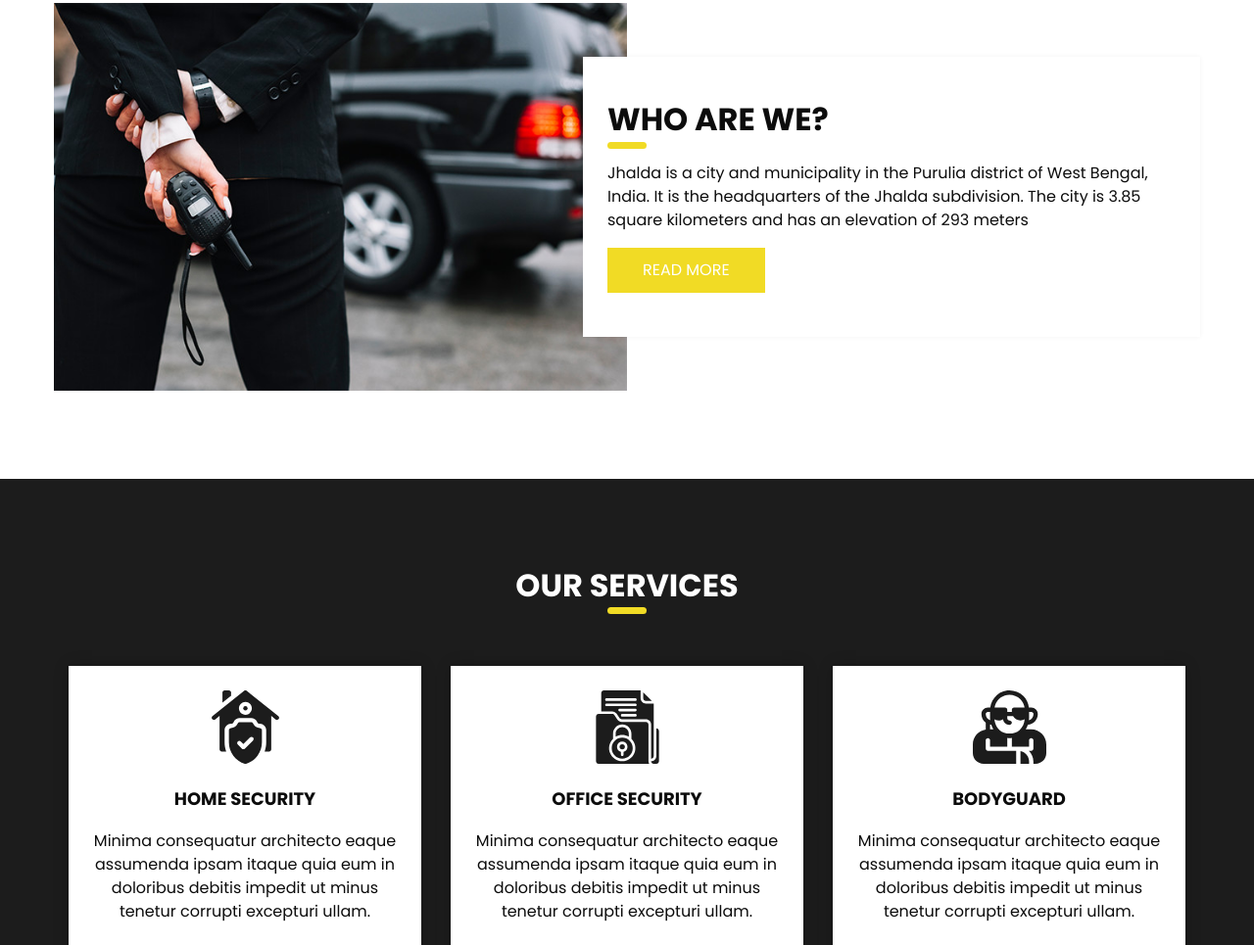
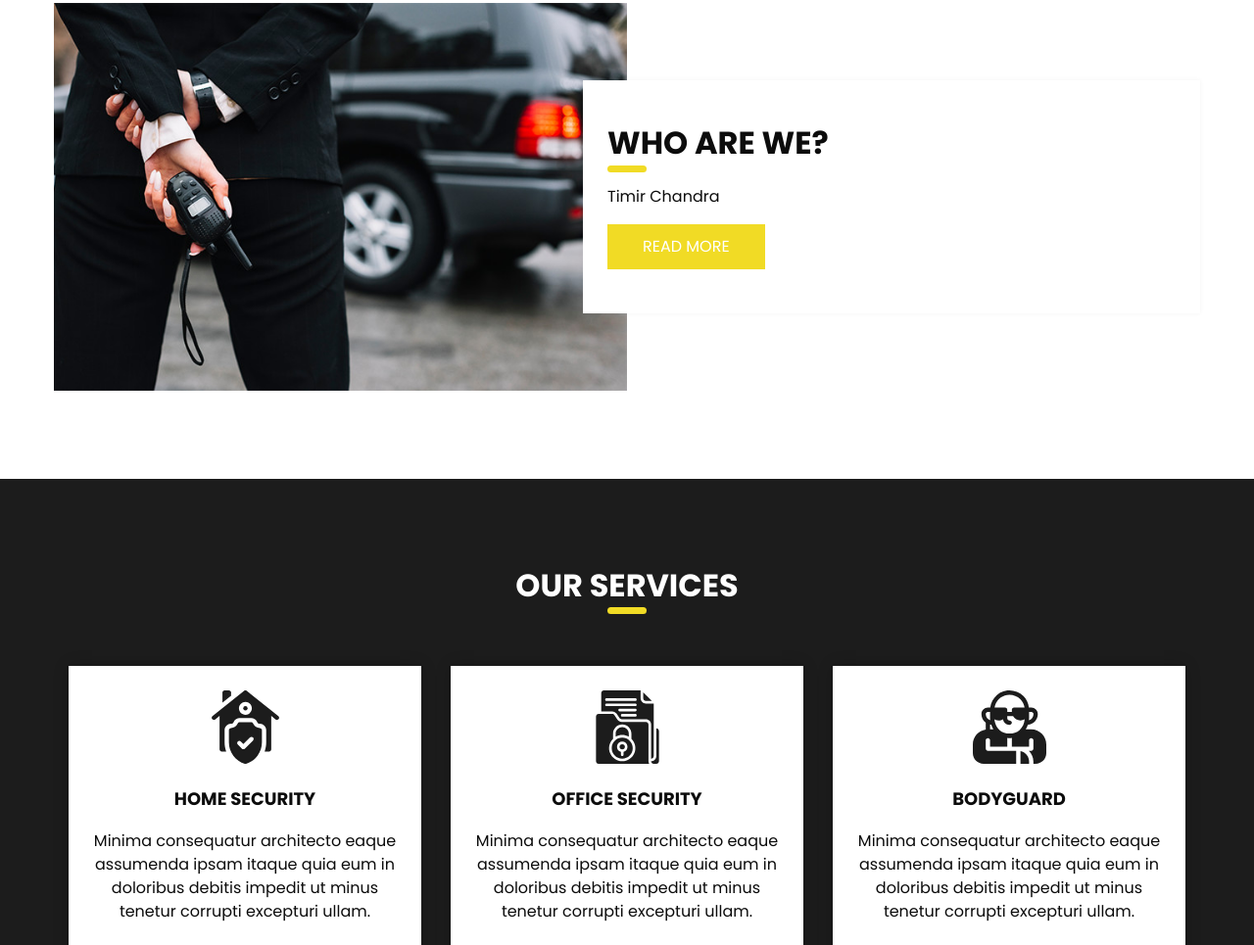
Before and after one commit to timirchandra/classwebsite3, a plain HTML site: page index.html in a window 1280 px wide. Shown: the part 887-1852 px from the top of the page at 98% size. Drawn offline with Linux system fonts and the light colour scheme.

Commit message:
Update index.html

```diff
--- a/index.html
+++ b/index.html
@@ -206,7 +206,7 @@
               </h2>
             </div>
             <p>
-              Jhalda is a city and municipality in the Purulia district of West Bengal, India. It is the headquarters of the Jhalda subdivision. The city is 3.85 square kilometers and has an elevation of 293 meters
+              Timir Chandra
             </p>
             <div class="btn-box">
               <a href="">
```
